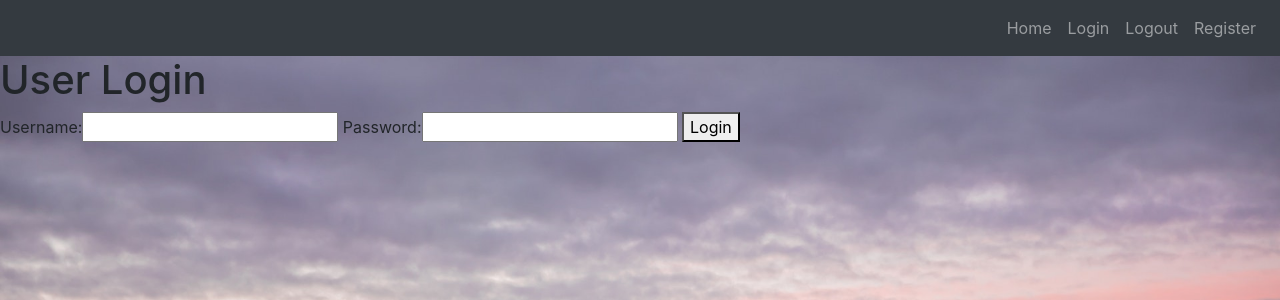
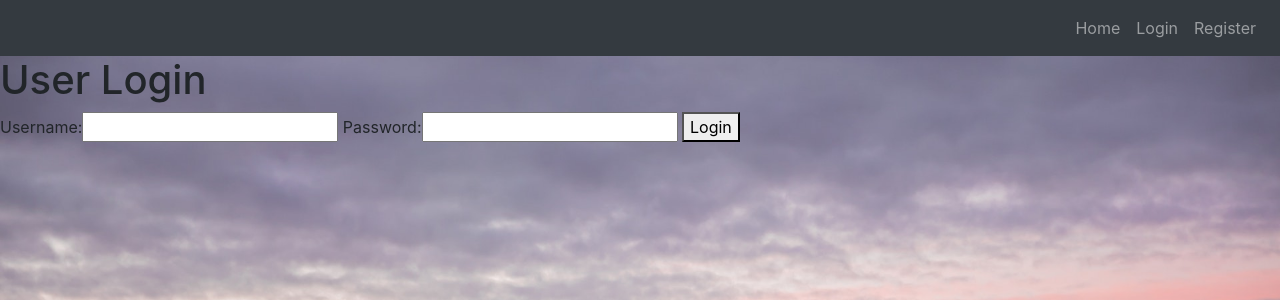
Before and after one commit to StephenWhittington/Fullstack-Milestone-Project, a Django app: page /accounts/login/ in a window 1280 px wide. Shown: the top 300 px of the page. Run offline with Django 3.2, Linux system fonts and the light colour scheme; some libraries are stand-ins or nearby versions.

Commit message:
added an if statement to hide the login/logout nav, if the user logs in or logs out.

```diff
--- a/templates/base.html
+++ b/templates/base.html
@@ -14,10 +14,14 @@
 
     <nav class="navbar navbar-expand-lg navbar-dark bg-dark">
         <ul class="navbar-nav ml-auto">
+        {% if user.is_authenticated %}
+            <li class="nav-item"><a class="nav-link" href="#">Home</a></li>
+            <li class="nav-item"><a class="nav-link" href="{% url 'logout' %}">Logout</a></li>
+        {% else %}
             <li class="nav-item"><a class="nav-link" href="#">Home</a></li>
             <li class="nav-item"><a class="nav-link" href="{% url 'login' %}">Login</a></li>
-            <li class="nav-item"><a class="nav-link" href="{% url 'logout' %}">Logout</a></li>
             <li class="nav-item"><a class="nav-link" href="#">Register</a></li>
+        {% endif %}
         </ul>
     </nav>
     <h1>{% block page_header %}{% endblock %}</h1>
```
Also changed, not shown: db.sqlite3.
